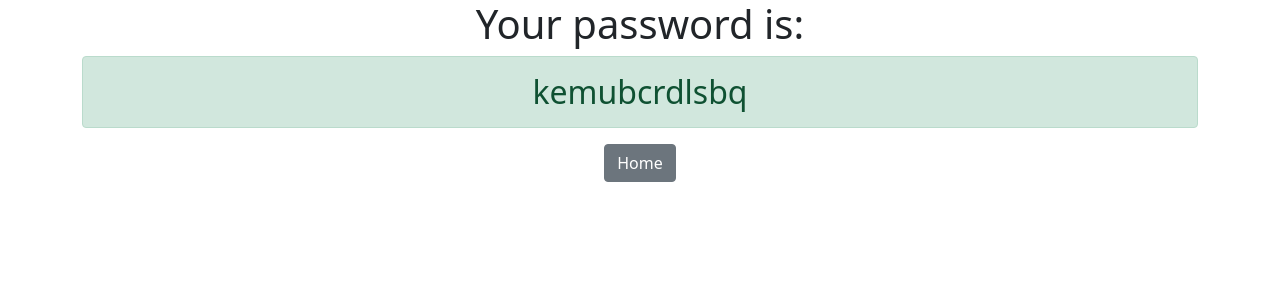
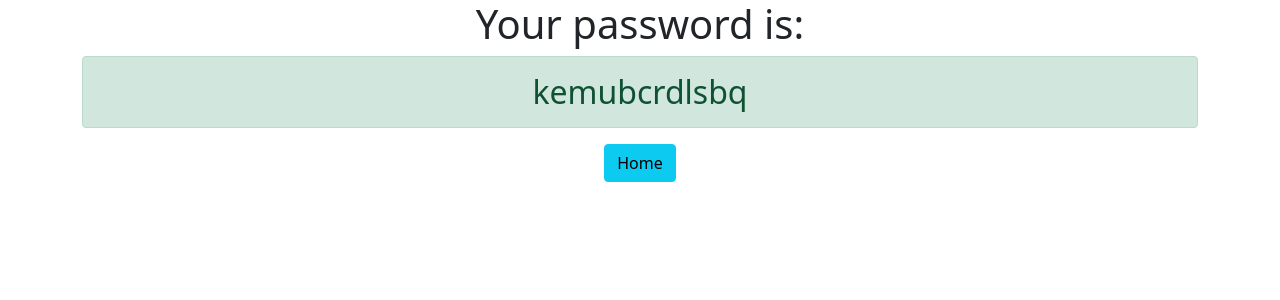
Before and after one commit to Kamilica/django-password-generator, a Django app: page /password/ in a window 1280 px wide. Shown: the top 300 px of the page. Run offline with Django 3.2, Linux system fonts and the light colour scheme.

Commit message:
i made some tweaks

```diff
--- a/generator/templates/generator/password.html
+++ b/generator/templates/generator/password.html
@@ -3,5 +3,5 @@
 <div class="container text-center">
     <h1>Your password is:</h1>
     <h2 class="alert alert-success">{{ password }}</h2>
-    <a class="btn btn-secondary" href="{% url 'home' %}">Home</a>
+    <a class="btn btn-info" href="{% url 'home' %}">Home</a>
 </div>
```
